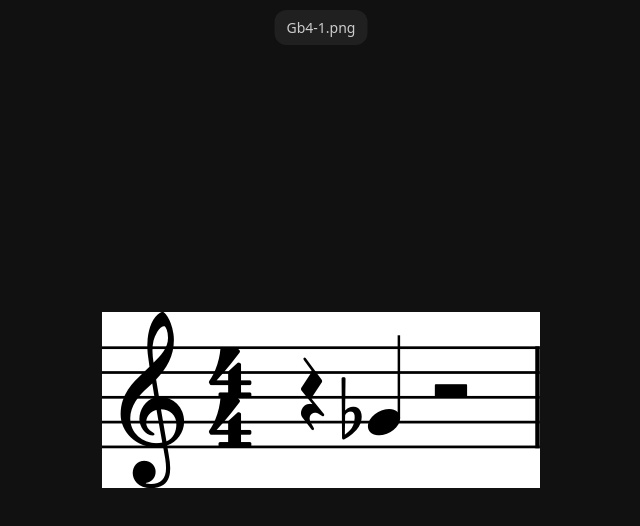
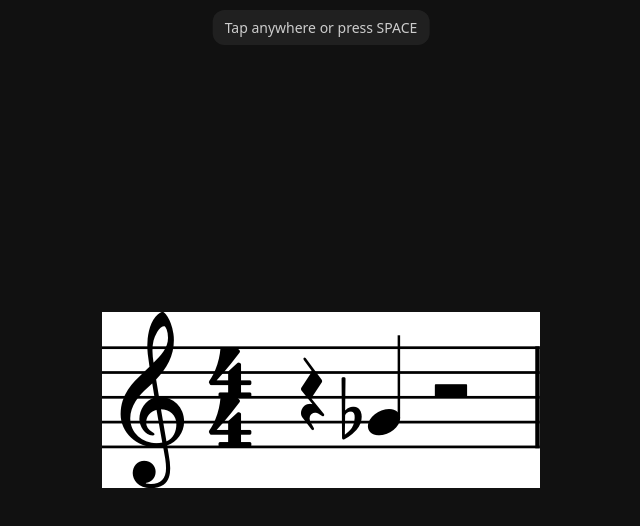
Before and after one commit to cbfitzpatrick/target-practice, a plain HTML site: page index.html in a window 1280 px wide. Shown: the whole page, without its empty margins (319-959 px from the left). Drawn offline with Linux system fonts and the light colour scheme.

Commit message:
Hide note filenames on display

```diff
--- a/index.html
+++ b/index.html
@@ -3,7 +3,7 @@
 <head>
   <meta charset="utf-8" />
   <meta name="viewport" content="width=device-width,initial-scale=1,user-scalable=no" />
-  <title>Random Notes</title>
+  <title>Target Practice v1</title>
   <link rel="stylesheet" href="style.css" />
 </head>
 <body>
--- a/randomNotes.js
+++ b/randomNotes.js
@@ -38,7 +38,7 @@
         tmp.onload = () => { img.src = src; };
         tmp.src = src;
 
-      hud.textContent = f;
+        // no HUD filename text
     }
 
     function isSpace(e) {
```
Lines whose indentation alone changed are shown as unchanged.
